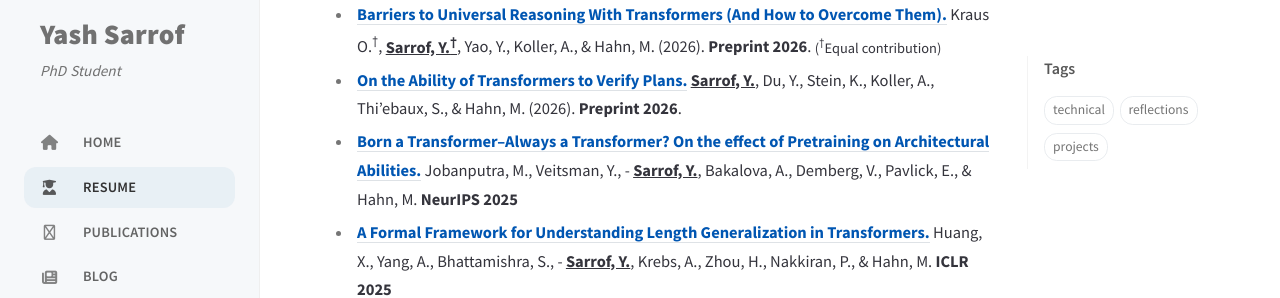
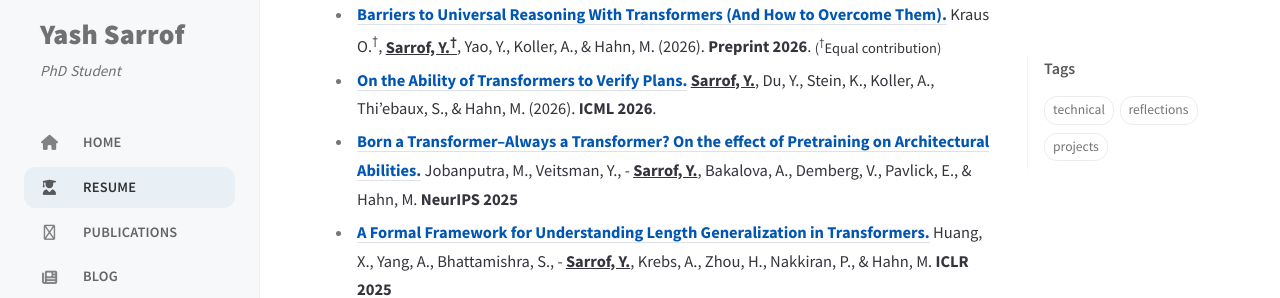
Before and after one commit to yashYRS/yashYRS.github.io, a Jekyll site: the page built from _tabs/resume.md, in a window 1280 px wide and 900 px high, scrolled down 695 px. Shown: the part 162-460 px from the top of the window. Built offline with Jekyll 4.4.1, drawn with Linux system fonts in a browser that asks for light colours; cached includes are drawn as plain includes; comment, search, counter and statistics services are not loaded.

Commit message:
icml paper acceptance

```diff
--- a/_bibliography/papers.bib
+++ b/_bibliography/papers.bib
@@ -11,7 +11,7 @@
 @article{Sarrof2026OnTA,
   title={On the Ability of Transformers to Verify Plans},
   author={Yash Sarrof and Yupei Du and Katharina Stein and Alexander Koller and Sylvie Thi'ebaux and Michael Hahn},
-  journal={Preprint},
+  journal={ICML},
   year={2026},
   url={https://arxiv.org/abs/2603.19954},
   pdf={https://arxiv.org/abs/2603.19954},
--- a/_data/resume.yaml
+++ b/_data/resume.yaml
@@ -70,7 +70,7 @@ data:
     title: Publications
     text: |
         - [**Barriers to Universal Reasoning With Transformers (And How to Overcome Them).**](https://arxiv.org/abs/2604.25800) Kraus O.<sup>†</sup>, <u><strong>Sarrof, Y.<sup>†</sup></strong></u>, Yao, Y., Koller, A., & Hahn, M. (2026). **Preprint 2026**. <small>(<sup>†</sup>Equal contribution)</small>
-        - [**On the Ability of Transformers to Verify Plans.**](https://arxiv.org/abs/2603.19954) <u><strong>Sarrof, Y.</strong></u>, Du, Y., Stein, K., Koller, A., Thi'ebaux, S., & Hahn, M. (2026). **Preprint 2026**.
+        - [**On the Ability of Transformers to Verify Plans.**](https://arxiv.org/abs/2603.19954) <u><strong>Sarrof, Y.</strong></u>, Du, Y., Stein, K., Koller, A., Thi'ebaux, S., & Hahn, M. (2026). **ICML 2026**.
         - [**Born a Transformer--Always a Transformer? On the effect of Pretraining on Architectural Abilities.**](https://openreview.net/forum?id=eV5YIrJPdy) Jobanputra, M., Veitsman, Y., - <u><strong>Sarrof, Y.</strong></u>, Bakalova, A., Demberg, V., Pavlick, E., & Hahn, M.  **NeurIPS 2025**
         - [**A Formal Framework for Understanding Length Generalization in Transformers.**](https://openreview.net/pdf?id=U49N5V51rU) Huang, X., Yang, A., Bhattamishra, S., - <u><strong>Sarrof, Y.</strong></u>, Krebs, A., Zhou, H., Nakkiran, P., & Hahn, M. **ICLR 2025**
         - [**Homophonic Pun Generation in Code Mixed Hindi English.**](https://coling-2025-proceedings.s3.us-east-1.amazonaws.com/workshops/CHum/pdf/2025.chum-1.4.pdf) <u><strong>Sarrof, Y.</strong></u>. 1st Computational Humour Workshop, **COLING 2025**
```
